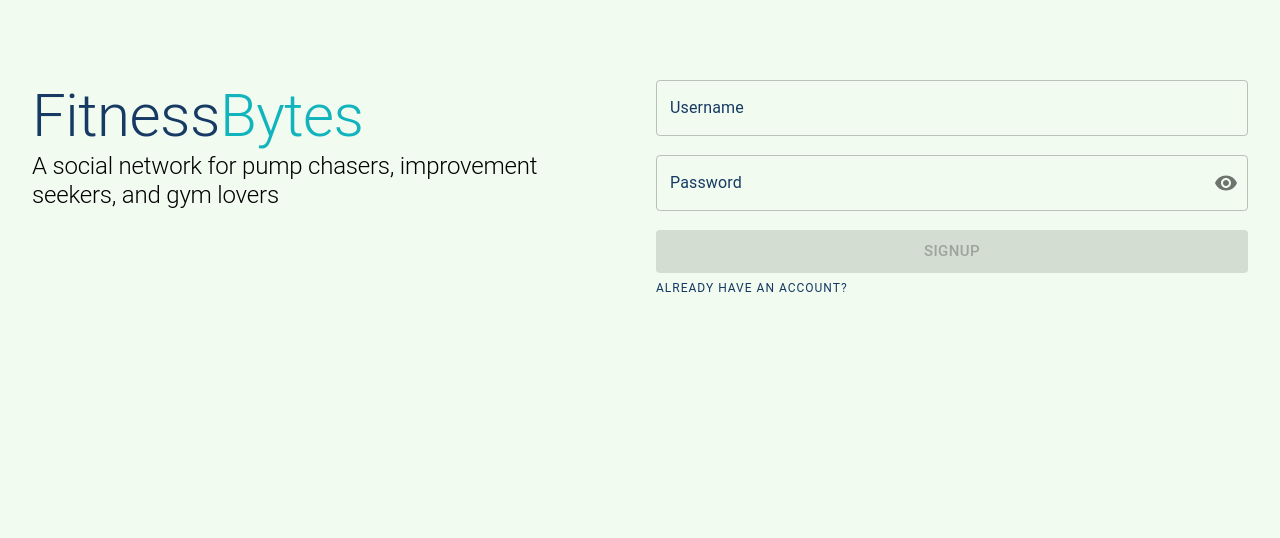
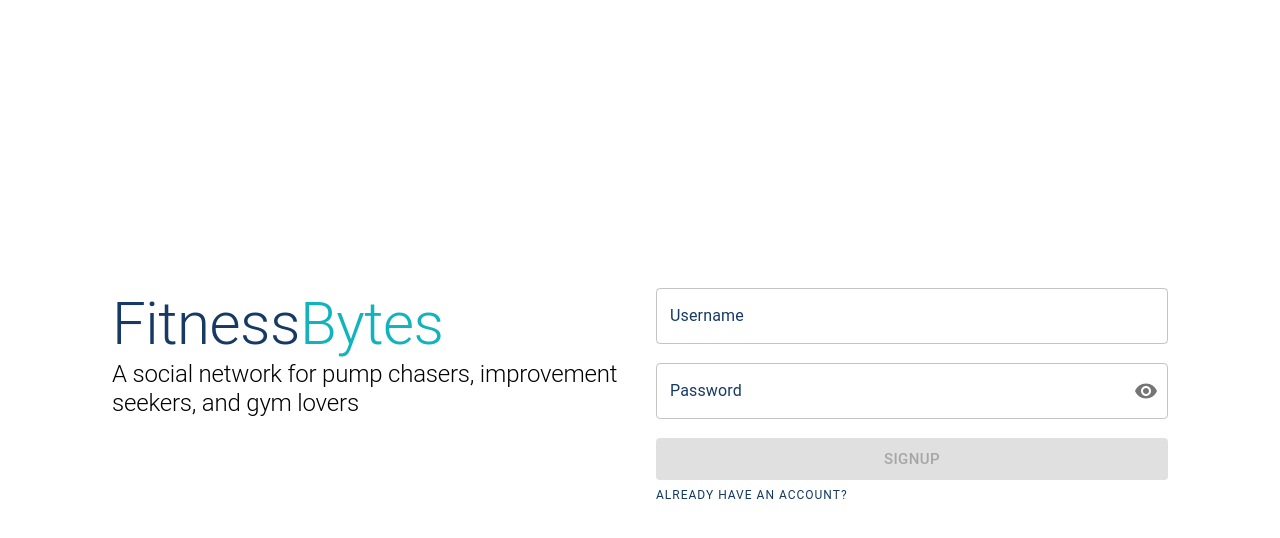
Before and after one commit to PaciorekJ/FitnessBytes, a React (Vite) app in the folder fitness-bytes-frontend/: page /signup in a window 1280 px wide. Shown: the top 538 px of the page. Built offline with nearby package versions, Linux system fonts and the light colour scheme.

Commit message:
Refactored Signup form logic to SignupForm Component

```diff
--- /dev/null
+++ b/fitness-bytes-frontend/src/components/SignupForm.tsx
@@ -0,0 +1,84 @@
+import { zodResolver } from "@hookform/resolvers/zod/dist/zod.js";
+import CloseIcon from "@mui/icons-material/Close";
+import {
+	Alert,
+	Button,
+	FormControl,
+	Stack,
+	TextField,
+	Link,
+} from "@mui/material";
+import { useForm } from "react-hook-form";
+import { useNavigate } from "react-router-dom";
+import { FormData, schema } from "../services/ValidatorService";
+import ClientService from "../services/ClientService";
+import PasswordInput from "./PasswordInput";
+
+const SignupForm = () => {
+	const {
+		register,
+		handleSubmit,
+		formState: { isDirty, errors, isValid },
+	} = useForm<FormData>({ resolver: zodResolver(schema), mode: "onChange" });
+
+	const navigator = useNavigate();
+
+	async function handleSignup(data: FormData) {
+		const client = new ClientService<FormData>("user/signup");
+
+		try {
+			await client.post(data);
+			navigator("/login");
+		} catch (e) {
+			console.error(e);
+		}
+	}
+
+	return (
+		<form
+			className="stack"
+			onSubmit={handleSubmit((data) => handleSignup(data))}>
+			<FormControl>
+				<TextField
+					id="username"
+					fullWidth
+					variant="outlined"
+					label="Username"
+					{...register("username", { required: true })}
+				/>
+				{errors.username && (
+					<Alert icon={<CloseIcon fontSize="inherit" />} severity="error">
+						{errors.username.message}
+					</Alert>
+				)}
+			</FormControl>
+			<FormControl>
+				<PasswordInput register={register} options={{ required: true }} />
+				{errors.password && (
+					<Alert icon={<CloseIcon fontSize="inherit" />} severity="error">
+						{errors.password.message}
+					</Alert>
+				)}
+			</FormControl>
+			<Stack>
+				<Button
+					disabled={!isValid || !isDirty}
+					variant="contained"
+					color="secondary"
+					size="large"
+					type="submit">
+					Signup
+				</Button>
+				<Link
+					display="inline"
+					href="/login"
+					variant="overline"
+					underline="hover">
+					Already have an account?
+				</Link>
+			</Stack>
+		</form>
+	);
+};
+
+export default SignupForm;
--- a/fitness-bytes-frontend/src/index.css
+++ b/fitness-bytes-frontend/src/index.css
@@ -11,7 +11,3 @@ body {
 	height: 100%;
 	margin: 0;
 }
-
-body {
-	background-color: #f1fbef !important; /* This will enforce your background color */
-}
--- a/fitness-bytes-frontend/src/pages/Login/Login.tsx
+++ b/fitness-bytes-frontend/src/pages/Login/Login.tsx
@@ -20,7 +20,7 @@ import "./index.css";
 
 const Login = () => {
 	const [failedLogin, setFailedLogin] = useState(false);
-	const [cookies, setCookie] = useCookies(["token"]);
+	const [, setCookie] = useCookies(["token"]);
 
 	const {
 		register,
--- a/fitness-bytes-frontend/src/pages/Signup/Signup.tsx
+++ b/fitness-bytes-frontend/src/pages/Signup/Signup.tsx
@@ -1,50 +1,23 @@
-import { zodResolver } from "@hookform/resolvers/zod/dist/zod.js";
-import CloseIcon from "@mui/icons-material/Close";
 import {
-	Alert,
-	Button,
-	FormControl,
 	Grid,
-	Link,
 	Stack,
-	TextField,
-	Typography,
+	Typography
 } from "@mui/material";
-import { useForm } from "react-hook-form";
-import { useNavigate } from "react-router-dom";
 import Logo from "../../components/Logo";
-import PasswordInput from "../../components/PasswordInput";
-import ClientService from "../../services/ClientService";
-import { FormData, schema } from "../../services/ValidatorService";
+import SignupForm from "../../components/SignupForm";
 import "./index.css";
 
 const Signup = () => {
-	const {
-		register,
-		handleSubmit,
-		formState: { isDirty, errors, isValid },
-	} = useForm<FormData>({ resolver: zodResolver(schema), mode: "onChange" });
-
-	const navigator = useNavigate();
-
-	async function handleSignup(data: FormData) {
-		const client = new ClientService<FormData>("user/signup");
-
-		try {
-			await client.post(data);
-			navigator("/login");
-		} catch (e) {
-			console.error(e);
-		}
-	}
 
 	return (
+		<Grid container paddingX={{ xs: 0, xl: 10 }} minHeight={"100vh"}>
 			<Grid
+				minHeight={"min-content"}
 				container
 				columns={{ xs: 1, xl: 2 }}
 				margin={"auto"}
 				gap={4}
-			paddingY={10}>
+				padding={10}>
 				<Grid item xs xl>
 					<Stack>
 						<Logo />
@@ -55,49 +28,8 @@ const Signup = () => {
 					</Stack>
 				</Grid>
 				<Grid item xs xl>
-				<form
-					className="stack"
-					onSubmit={handleSubmit((data) => handleSignup(data))}>
-					<FormControl>
-						<TextField
-							id="username"
-							fullWidth
-							variant="outlined"
-							label="Username"
-							{...register("username", { required: true })}
-						/>
-						{errors.username && (
-							<Alert icon={<CloseIcon fontSize="inherit" />} severity="error">
-								{errors.username.message}
-							</Alert>
-						)}
-					</FormControl>
-					<FormControl>
-						<PasswordInput register={register} options={{ required: true }} />
-						{errors.password && (
-							<Alert icon={<CloseIcon fontSize="inherit" />} severity="error">
-								{errors.password.message}
-							</Alert>
-						)}
-					</FormControl>
-					<Stack>
-						<Button
-							disabled={!isValid || !isDirty}
-							variant="contained"
-							color="secondary"
-							size="large"
-							type="submit">
-							Signup
-						</Button>
-						<Link
-							display={"inline"}
-							href="/login"
-							variant="overline"
-							underline="hover">
-							Already have an account?
-						</Link>
-					</Stack>
-				</form>
+					<SignupForm />
+				</Grid>
 			</Grid>
 		</Grid>
 	);
```
Lines whose indentation alone changed are shown as unchanged.
